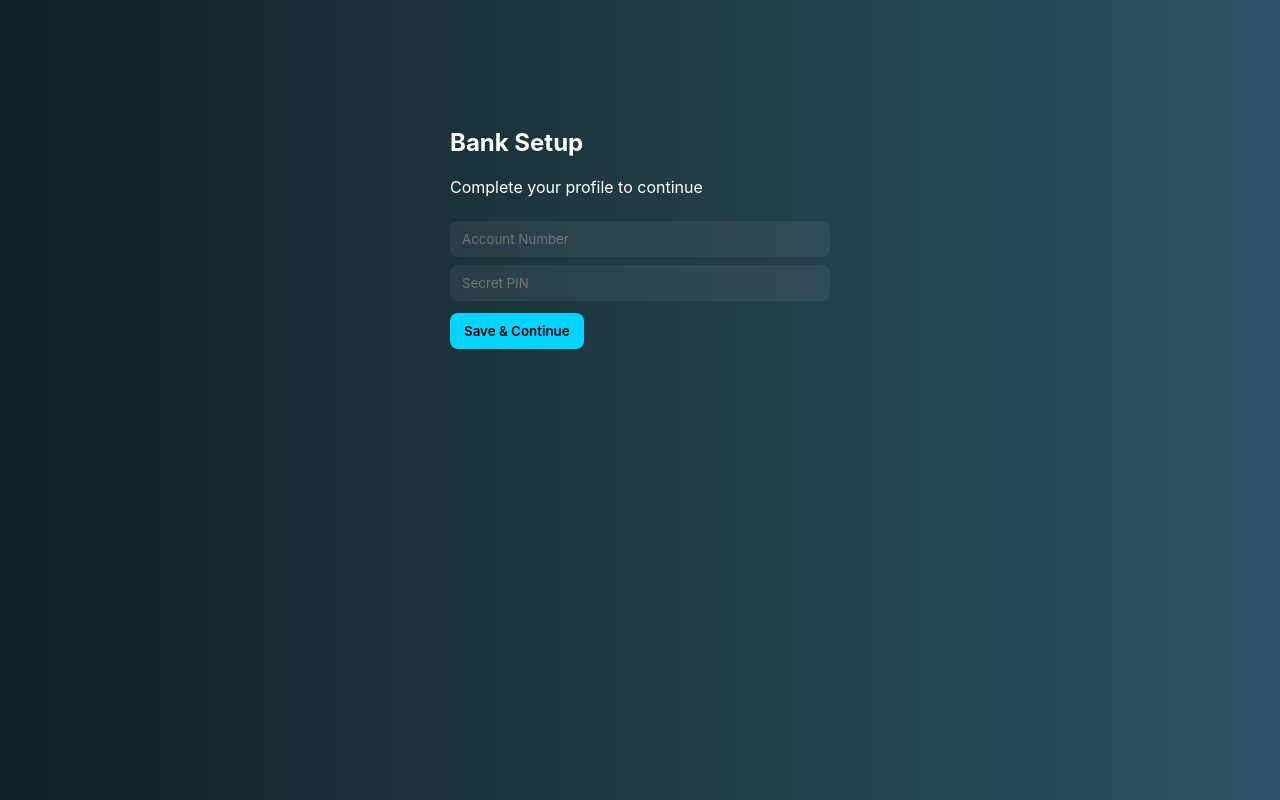
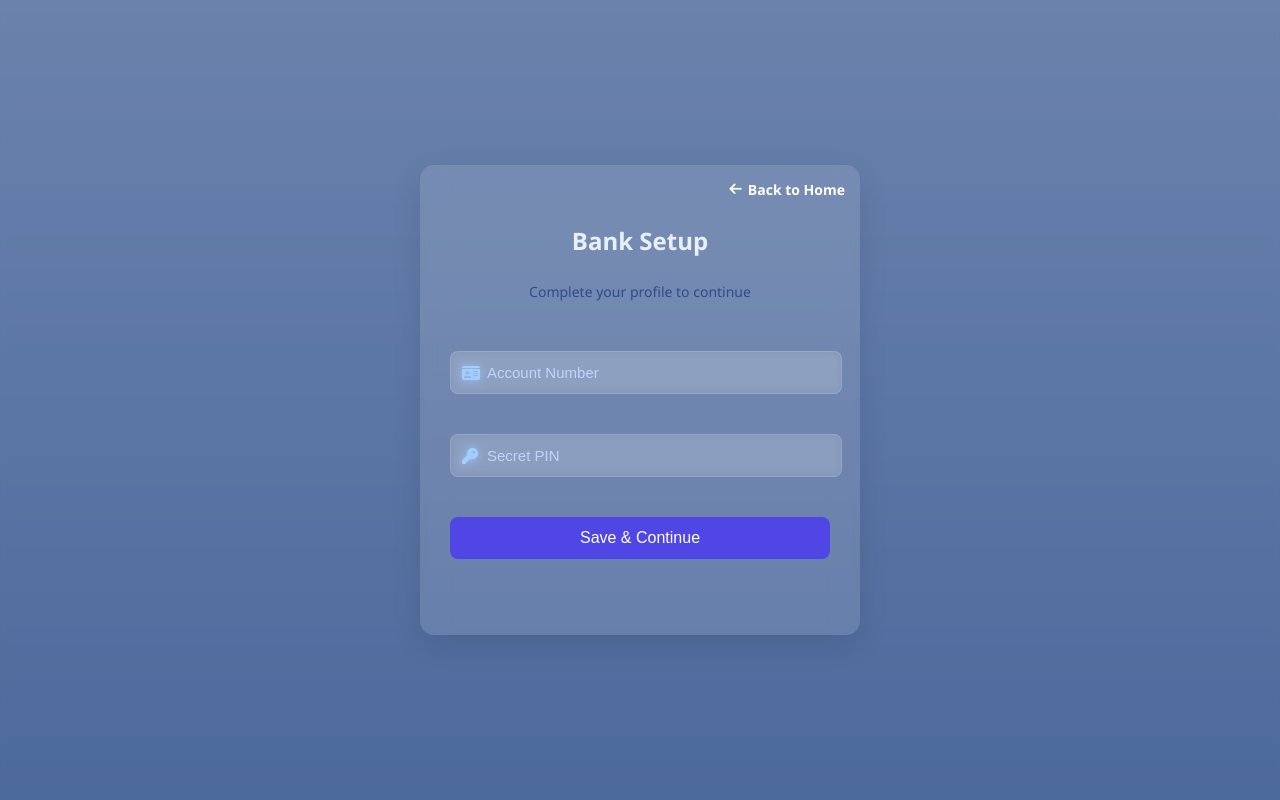
Before and after one commit to mahiii062/Web-Tech-2nd, a website: page public/bank-setup.html in a window 1280 px wide. Drawn offline with Linux system fonts and the light colour scheme; sample sign-in values are in the browser's storage.

Commit message:
updated bank-setup and its ui

```diff
--- a/data/bank.json
+++ b/data/bank.json
@@ -136,5 +136,11 @@
     "accountNumber": "qwe",
     "secret": "123",
     "balance": 2000
+  },
+  {
+    "userId": "100d7b2b-cb27-4eb3-b446-230c5bea9566",
+    "accountNumber": "1234567890",
+    "secret": "1234",
+    "balance": 2000
   }
 ]
--- a/public/bank-setup.html
+++ b/public/bank-setup.html
@@ -1,33 +1,39 @@
 <!DOCTYPE html>
-<html>
+<html lang="en">
 
 <head>
     <meta charset="UTF-8">
     <title>Bank Setup</title>
-    <link rel="stylesheet" href="../css/style.css" />
+    <link rel="stylesheet" href="../css/bankStyle.css" />
+    <link rel="stylesheet" href="https://cdnjs.cloudflare.com/ajax/libs/font-awesome/6.5.0/css/all.min.css">
 </head>
 
-<body class="page-bg">
+<body>
 
-    <div class="glass-card" style="width:380px; margin:auto; margin-top:80px;">
-        <h2 class="title">Bank Setup</h2>
-        <p class="subtitle">Complete your profile to continue</p>
+    <!-- Overlay for background blur -->
+    <div class="overlay"></div>
+
+    <div class="card">
+        <!-- Back button -->
+        <a href="/" class="back-btn"><i class="fa-solid fa-arrow-left"></i> Back to Home</a>
+
+        <!-- Card Content -->
+        <h2>Bank Setup</h2>
+        <p class="sub">Complete your profile to continue</p>
 
         <div class="input-group">
-            <i class="fa fa-id-card icon"></i>
+            <i class="fa-solid fa-id-card icon"></i>
             <input id="acc" type="text" placeholder="Account Number">
         </div>
 
         <div class="input-group">
-            <i class="fa fa-key icon"></i>
+            <i class="fa-solid fa-key icon"></i>
             <input id="sec" type="password" placeholder="Secret PIN">
         </div>
 
-        <button onclick="saveBank()" class="login-btn">
-            Save & Continue
-        </button>
+        <button onclick="saveBank()">Save & Continue</button>
 
-        <p id="msg" style="margin-top:10px; color:#aad4ff;"></p>
+        <p id="msg"></p>
     </div>
 
     <script>
@@ -66,7 +72,6 @@
                         location.href = "/dashboard-learner.html";
                 }, 1200);
             }
-
         }
     </script>
 
--- /dev/null
+++ b/public/css/bankStyle.css
@@ -0,0 +1,137 @@
+body {
+    margin: 0;
+    font-family: "Segoe UI", Arial, sans-serif;
+    background:
+        linear-gradient(rgba(74, 124, 210, 0.5), rgba(61, 108, 190, 0.7));
+    display: flex;
+    justify-content: center;
+    align-items: center;
+    height: 100vh;
+    position: relative;
+}
+
+/* Overlay */
+.overlay {
+    position: absolute;
+    top: 0;
+    left: 0;
+    width: 100%;
+    height: 100%;
+    background: rgba(0, 20, 60, 0.35);
+    backdrop-filter: blur(2px);
+}
+
+/* Glass card */
+.card {
+    position: relative;
+    z-index: 2;
+    width: 380px;
+    background: rgba(255, 255, 255, 0.12);
+    border-radius: 14px;
+    padding: 40px 30px 30px 30px;
+    box-shadow: 0 10px 30px rgba(0, 0, 0, 0.1);
+    backdrop-filter: blur(15px);
+    -webkit-backdrop-filter: blur(15px);
+    display: flex;
+    flex-direction: column;
+    gap: 20px;
+    color: #e8f0ff;
+}
+
+/* Back button top-right */
+.back-btn {
+    position: absolute;
+    top: 15px;
+    right: 15px;
+    display: inline-flex;
+    align-items: center;
+    gap: 6px;
+    font-size: 14px;
+    text-decoration: none;
+    color: #ffffff;
+    font-weight: 600;
+    transition: 0.25s ease;
+}
+
+.back-btn:hover {
+    opacity: 0.8;
+    background: #4f46e5;
+}
+
+
+/* Headings */
+h2 {
+    text-align: center;
+    margin-bottom: 5px;
+    font-size: 24px;
+}
+
+p.sub {
+    text-align: center;
+    margin-top: 0;
+    margin-bottom: 20px;
+    color: #2f4c8b;
+    font-size: 14px;
+}
+
+/* Input group */
+.input-group {
+    position: relative;
+}
+
+.input-group i.icon {
+    position: absolute;
+    top: 50%;
+    left: 12px;
+    transform: translateY(-50%);
+    color: #90c4ff;
+}
+
+.input-group input {
+    width: 90%;
+    padding: 12px 12px 12px 36px;
+    margin: 10px 0;
+    border-radius: 8px;
+    border: 1px solid rgba(200, 200, 200, 0.3);
+    font-size: 15px;
+    background: rgba(255, 255, 255, 0.1);
+    color: #fff;
+    backdrop-filter: blur(5px);
+}
+
+.input-group input::placeholder {
+    color: #c0d4ff;
+}
+
+/* Button */
+button {
+    width: 100%;
+    padding: 12px;
+    border: none;
+    border-radius: 8px;
+    background: #4f46e5;
+    color: white;
+    font-size: 16px;
+    cursor: pointer;
+    margin-top: 10px;
+    transition: 0.25s ease;
+}
+
+button:hover {
+    background: #3730a3;
+}
+
+/* Message text */
+#msg {
+    text-align: center;
+    color: #aad4ff;
+    margin-top: 10px;
+}
+
+/* Mobile responsive */
+@media (max-width: 480px) {
+    .card {
+        width: 90%;
+        padding: 30px 20px 20px 20px;
+    }
+}
```
Also changed, not shown: data/users.json (+21 -0 lines).
